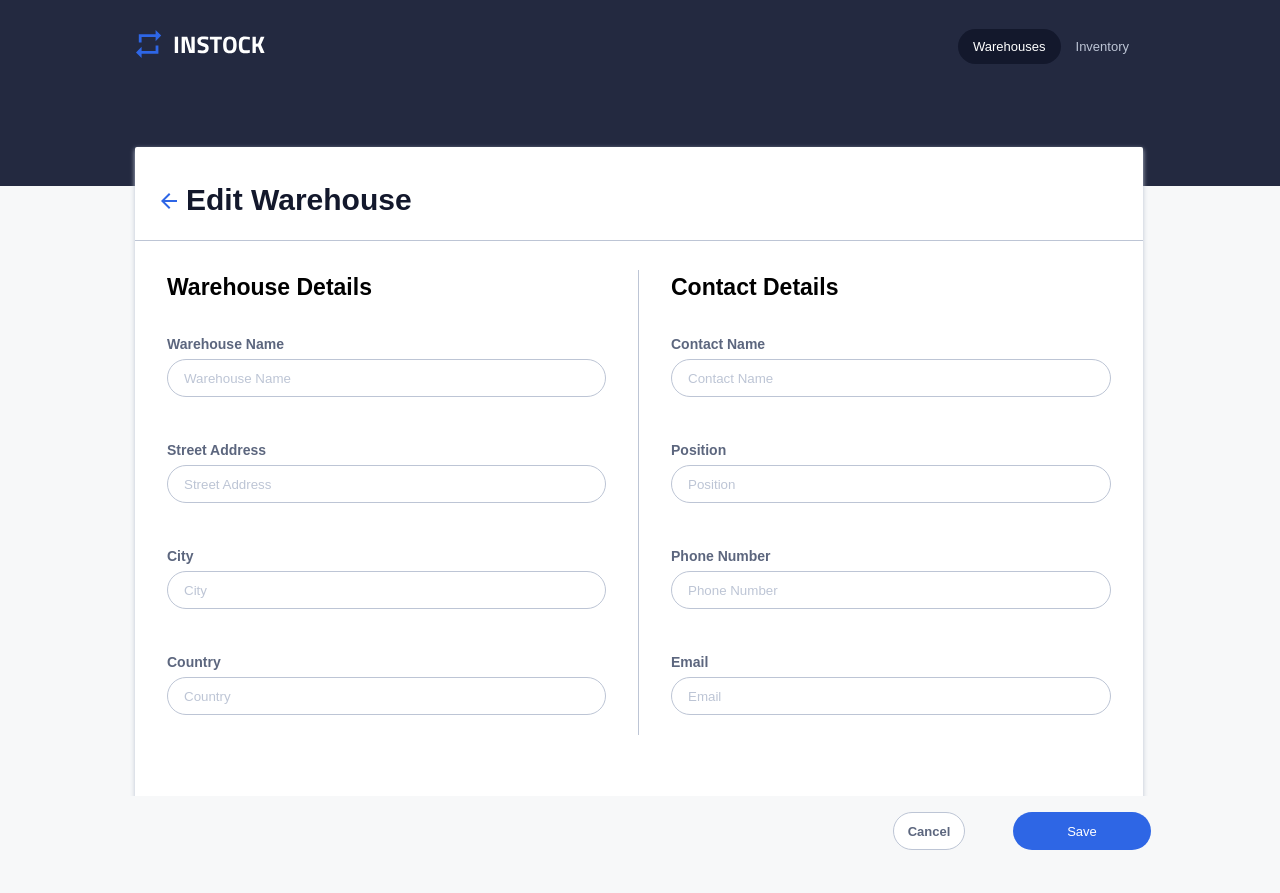
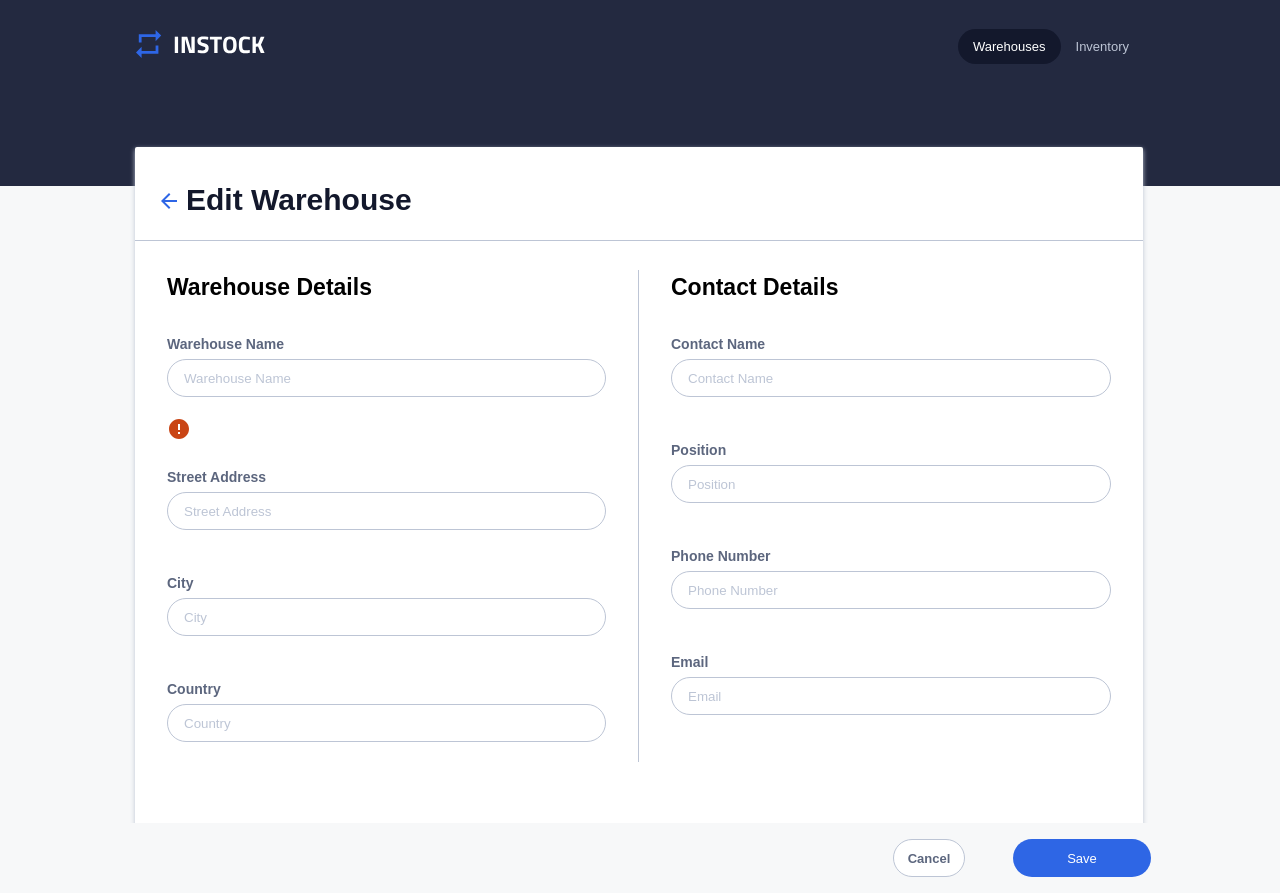
Before and after one commit to MoeyR/instock, a React (Create React App) app: page /warehouses/1/edit in a window 1280 px wide. Before the commit the page ends 866 px from the top, so only its background shows below. Built offline with nearby package versions, Linux system fonts and the light colour scheme; no server answers.

Commit message:
error state form deleted

```diff
--- a/src/components/ErrorStateForm/ErrorStateForm.scss
+++ /dev/null
@@ -1,4 +0,0 @@
-
-.error-container{
-    border: red;
-}
--- a/src/pages/WarehouseEdit/WarehouseEdit.jsx
+++ b/src/pages/WarehouseEdit/WarehouseEdit.jsx
@@ -1,6 +1,7 @@
 import React, { useState, useEffect } from 'react';
 import { Link, useParams, useNavigate } from 'react-router-dom';
 import backIcon from '../../assets/icons/arrow_back-24px.svg';
+import errorIcon from '../../assets/icons/error-24px.svg'
 import axios from 'axios';
 import './WarehouseEdit.scss';
 
@@ -85,15 +86,17 @@ function WarehouseEdit() {
 
   return (
     <section className="main">
+      {/* ----- title section ----- */}
       <section className="title-section">
         <Link to={"/"} className="title-section__back-link">
           <img className="title-section__back-icon" src={backIcon} alt="back-button" />
         </Link>
         <h1 className="title-section__page-title">Edit Warehouse</h1>
       </section>
+       {/* ----- form ----- */}
       <form className="form" onSubmit={handleSubmit}>
-        {errorMessage && <p className="error-message">{errorMessage}</p>}
         <section className="form-wrap">
+           {/* warehouse details */}
           <section className="form__label-inputs-wrap">
             <h2 className="subtitle">Warehouse Details</h2>
             <label className="form__labels">
@@ -105,7 +108,10 @@ function WarehouseEdit() {
                 onChange={(e) => setWarehouseData({ ...warehouseData, warehouse_name: e.target.value })}
                 placeholder="Warehouse Name"
               />
+              <div>
+              <img className="error-icon" src={errorIcon} alt="Error Icon" />
               {errorMessage && !warehouse_name.trim() && <p className="error-message">This field is required</p>}
+              </div>
             </label>
             <label className="form__labels">
               <h3 className="label-text">Street Address</h3>
```
Also changed, not shown: src/components/ErrorStateForm/ErrorStateForm.jsx (deleted, +0 -12 lines).
